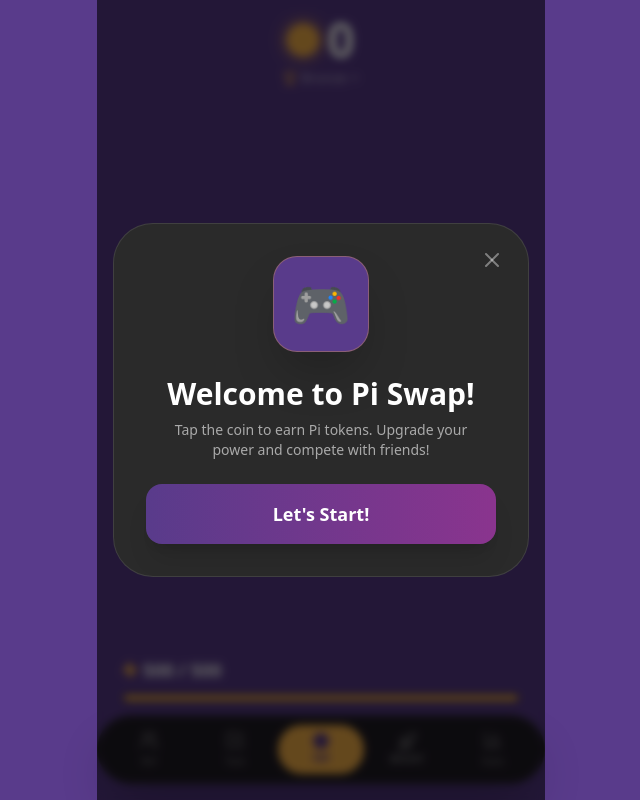
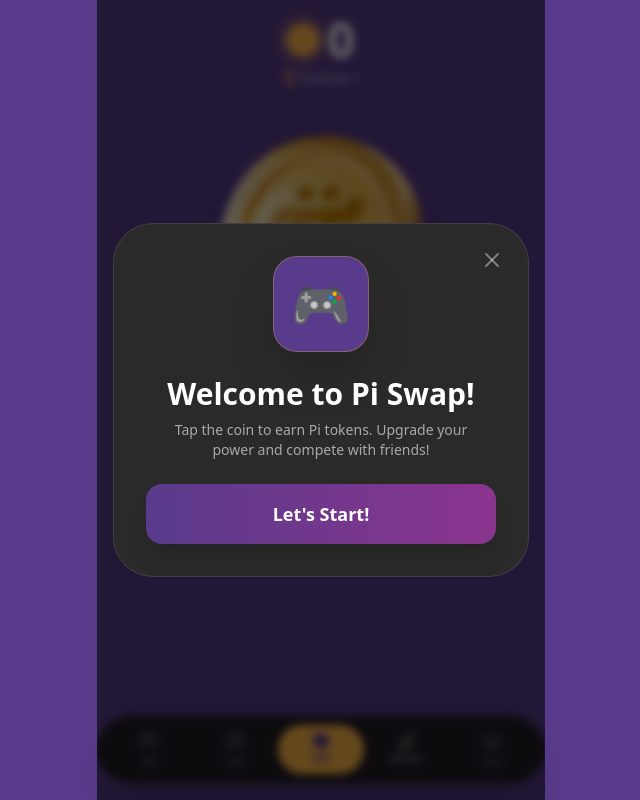
Before and after one commit to Collinsjos/fruity-pi, a React (Vite) app: page / in a window 1280 px wide. Shown: the whole page, without its empty margins (319-959 px from the left). Built offline with nearby package versions, Linux system fonts and the light colour scheme.

Commit message:
Update index.jsx

```diff
--- a/src/index.jsx
+++ b/src/index.jsx
@@ -135,7 +135,7 @@ const App = () => {
       <div className="flex-1 overflow-hidden px-6 flex flex-col">
 
         {activeTab === 'tap' && (
-          <div className="flex flex-col items-center mt-4 flex-1 justify-between pb-24">
+          <div className="flex flex-col items-center mt-4 flex-1 pb-28">
             <div className="flex items-center gap-2 mb-1">
               <div className="w-8 h-8 rounded-full shadow-[0_0_15px_#FBB44A]" style={{ backgroundColor: '#FBB44A' }}></div>
               <h1 className="text-5xl font-black text-white">{balance.toLocaleString()}</h1>
@@ -147,7 +147,7 @@ const App = () => {
             </div>
 
             {/* THE COIN SECTION */}
-            <div className="flex-1 flex items-center justify-center w-full relative min-h-[240px]">
+            <div className="flex items-center justify-center w-full relative my-6">
               {isGuruActive && (
                 <div className="absolute inset-0 rounded-full blur-[100px] opacity-20 pointer-events-none" style={{ backgroundColor: '#FBB44A' }}></div>
               )}
```
